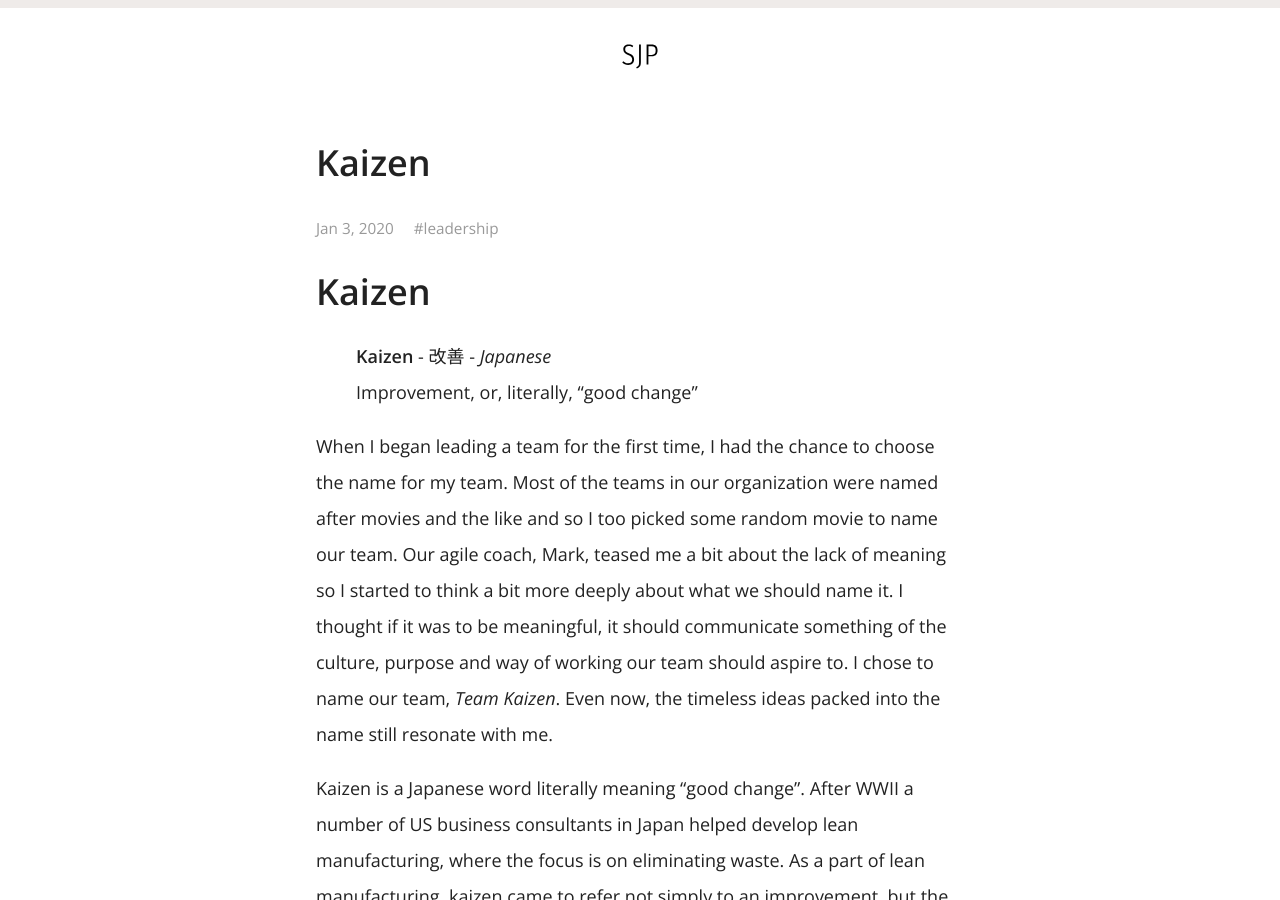
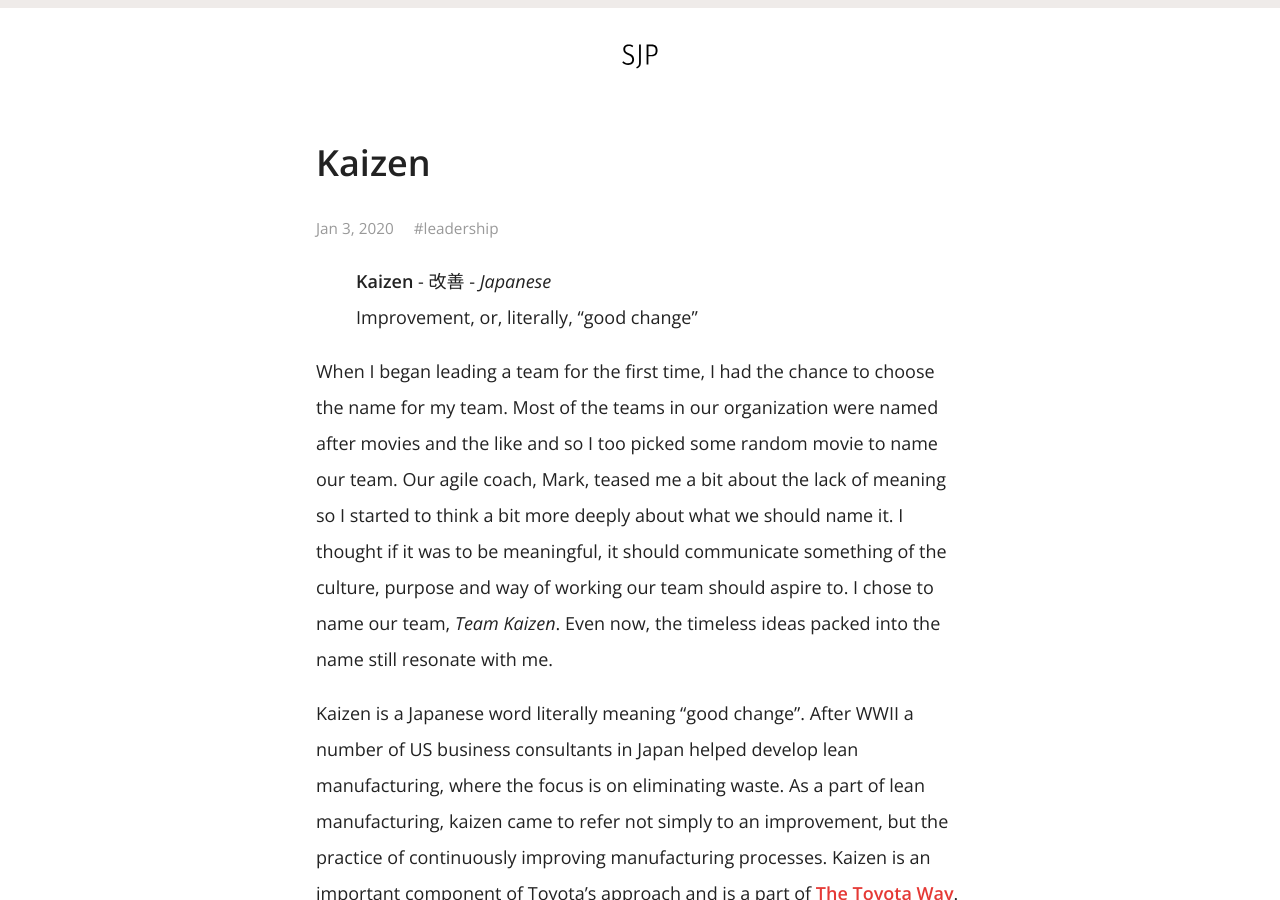
Before and after one commit to sjparsons/sjparsons.com, a Jekyll site: the page built from _posts/2020-01-03-kaizen.md, in a window 1280 px wide and 900 px high. Built offline with Jekyll 4.4.1, drawn with Linux system fonts in a browser that asks for light colours; comment, search, counter and statistics services are not loaded.

Commit message:
Kaizen: typo

```diff
--- a/_posts/2020-01-03-kaizen.md
+++ b/_posts/2020-01-03-kaizen.md
@@ -4,8 +4,6 @@ title: Kaizen
 category: leadership
 excerpt: Kaizen is the practice and art of continuously improving your processes. I explore how kaizen can be applied in engineering teams and what the benefits are.
 ---
-
-# Kaizen
 
 > **Kaizen** - 改善 - _Japanese_
 > Improvement, or, literally, "good change"
```
